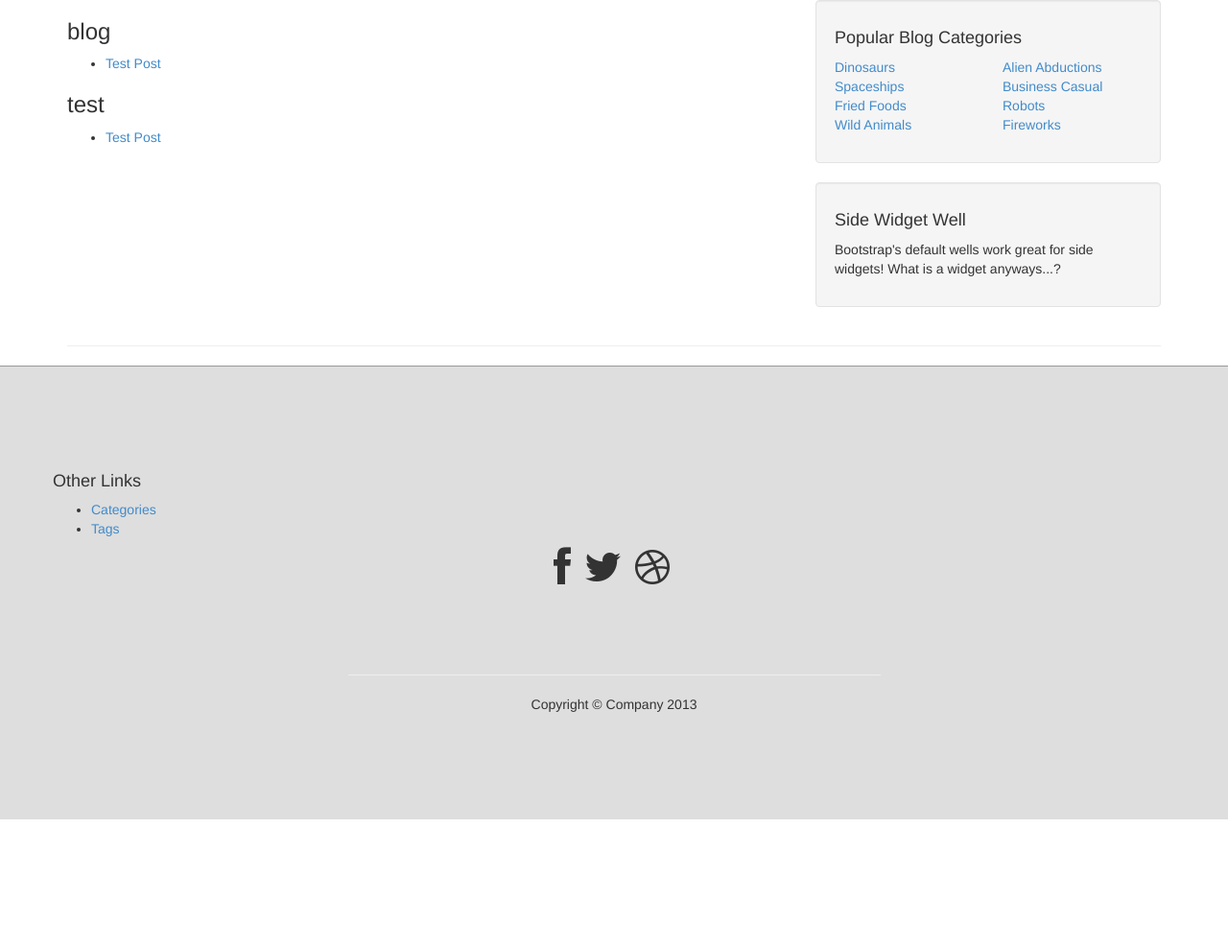
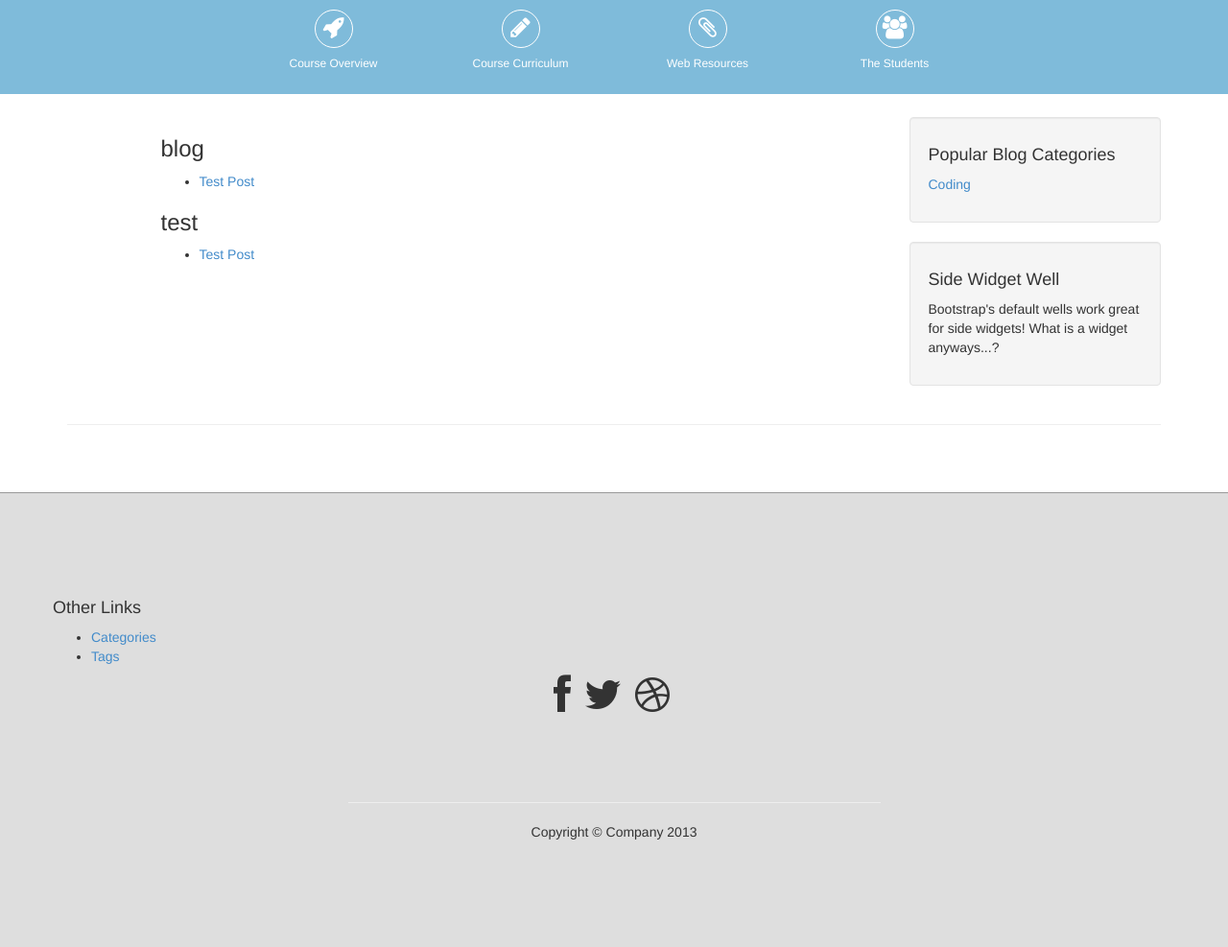
Before and after one commit to WebDevBootcamp/WebDevBootcamp.github.io, a Jekyll site: the page built from tags.html, in a window 1280 px wide. Shown: the whole page at 96% size. Built offline with Jekyll 4.4.1, drawn with Linux system fonts in a browser that asks for light colours; before the commit the page ends 900 px from its top, so only the background shows below that.

Commit message:
modified layouts, added discus commenting to posts

```diff
--- a/_layouts/default.html
+++ b/_layouts/default.html
@@ -5,50 +5,17 @@
 
 <body>
 
+    {% include main_nav.html %}
+
     <div class="container">
 
         <div class="row">
-            <div class="col-lg-8">
+            <div class="col-lg-7 col-lg-offset-1">
               {{ content }}
             </div>
 
-            <div class="col-lg-4">
-                <!-- /well -->
-                <div class="well">
-                    <h4>Popular Blog Categories</h4>
-                    <div class="row">
-                        <div class="col-lg-6">
-                            <ul class="list-unstyled">
-                                <li><a href="#dinosaurs">Dinosaurs</a>
-                                </li>
-                                <li><a href="#spaceships">Spaceships</a>
-                                </li>
-                                <li><a href="#fried-foods">Fried Foods</a>
-                                </li>
-                                <li><a href="#wild-animals">Wild Animals</a>
-                                </li>
-                            </ul>
-                        </div>
-                        <div class="col-lg-6">
-                            <ul class="list-unstyled">
-                                <li><a href="#alien-abductions">Alien Abductions</a>
-                                </li>
-                                <li><a href="#business-casual">Business Casual</a>
-                                </li>
-                                <li><a href="#robots">Robots</a>
-                                </li>
-                                <li><a href="#fireworks">Fireworks</a>
-                                </li>
-                            </ul>
-                        </div>
-                    </div>
-                </div>
-                <!-- /well -->
-                <div class="well">
-                    <h4>Side Widget Well</h4>
-                    <p>Bootstrap's default wells work great for side widgets! What is a widget anyways...?</p>
-                </div>
-                <!-- /well -->
+            <div class="col-lg-3 col-lg-offset-1">
+              {% include sidebar.html %}
             </div>
         </div>
 
@@ -57,7 +24,7 @@
     </div>
     <!-- /.container -->
 
-    {% include footer.html %}
+    {% include footer.html class="content" %}
 
 </body>
 
--- a/_layouts/home.html
+++ b/_layouts/home.html
@@ -7,7 +7,9 @@
 <body>
 
     {% include side_menu.html %}
-    {% include main_nav.html %}
+
+    {% include callout.html %}
+    {% include main_nav.html extended="true" %}
 
      {{ content }}
 
```
Also changed, not shown: _layouts/post.html (+15 -52 lines).
